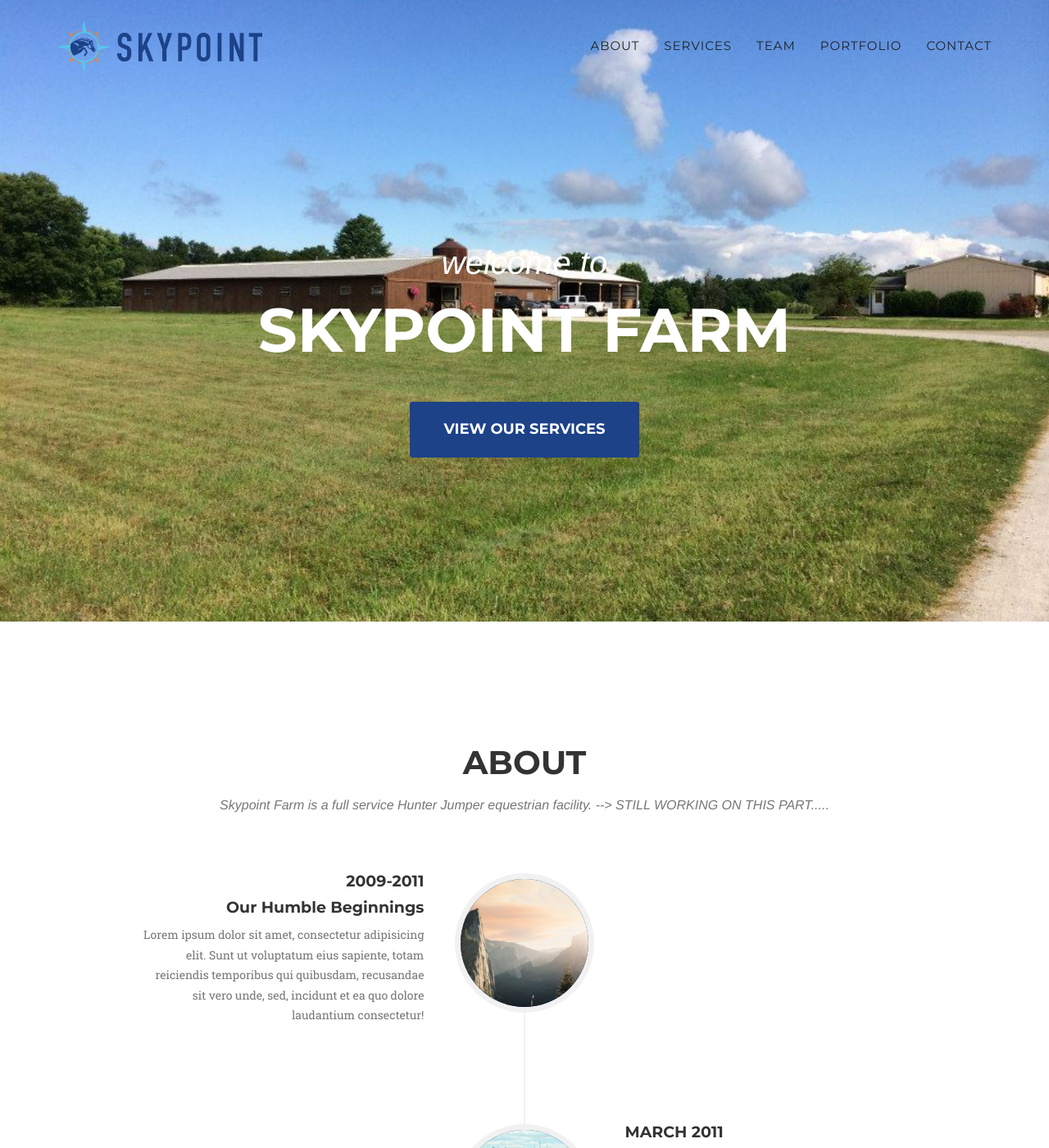
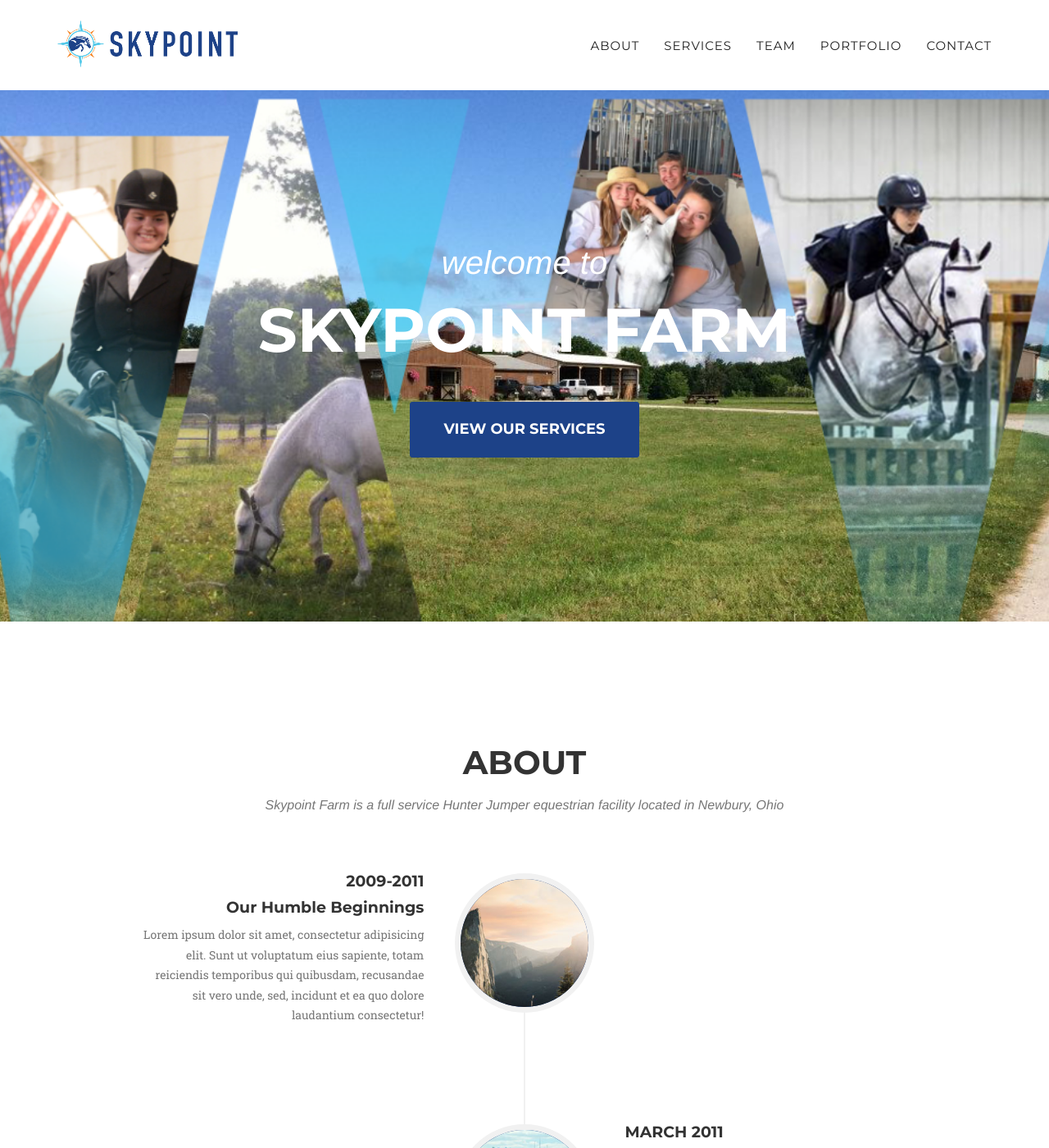
Before and after one commit to pinsky422/pinsky422.github.io, a Jekyll site: the page built from index.markdown, in a window 1280 px wide and 1400 px high. Shown: the whole window at 82% size. Built offline with Jekyll 4.4.1, drawn with Linux system fonts in a browser that asks for light colours; some web fonts are replaced.

Commit message:
Edited backgroud hero image

```diff
--- a/_includes/about.html
+++ b/_includes/about.html
@@ -6,7 +6,7 @@
                 <h2 class="section-heading">About</h2>
                 <h3 class="section-subheading text-muted">
                     Skypoint Farm is a full service Hunter Jumper equestrian
-                    facility. --> STILL WORKING ON THIS PART.....
+                    facility located in Newbury, Ohio
                 </h3>
             </div>
         </div>
--- a/_includes/css/agency.css
+++ b/_includes/css/agency.css
@@ -176,7 +176,7 @@ fieldset[disabled] .btn-xl.active {
 
 .navbar-default {
     border-color: transparent;
-    background-color: #777;
+    background-color: #fff;
 }
 
 .navbar-default .navbar-brand {
@@ -242,7 +242,7 @@ fieldset[disabled] .btn-xl.active {
     .navbar-default {
         padding: 25px 0;
         border: 0;
-        background-color: transparent;
+        background-color: #fff;
         -webkit-transition: padding .3s;
         -moz-transition: padding .3s;
         transition: padding .3s;
@@ -273,7 +273,7 @@ header {
     text-align: center;
     color: #fff;
     background-attachment: scroll;
-    background-image: url('{{ site.baseurl }}/img/header-bg.jpg');
+    background-image: url('{{ site.baseurl }}/img/header-bg.png');
     background-position: center center;
     background-repeat: none;
     -webkit-background-size: cover;
--- a/_includes/header.html
+++ b/_includes/header.html
@@ -19,7 +19,7 @@
             > -->
             <a href="#page-top" class="page-scroll"
                 ><img
-                    style="width: 250px"
+                    style="width: 220px"
                     href="#page-top"
                     src="img/Logos-color-horizontal.png"
                     alt="{{site.title}}"
```
Also changed, not shown: img/header-bg.png (added), 2 other files.
